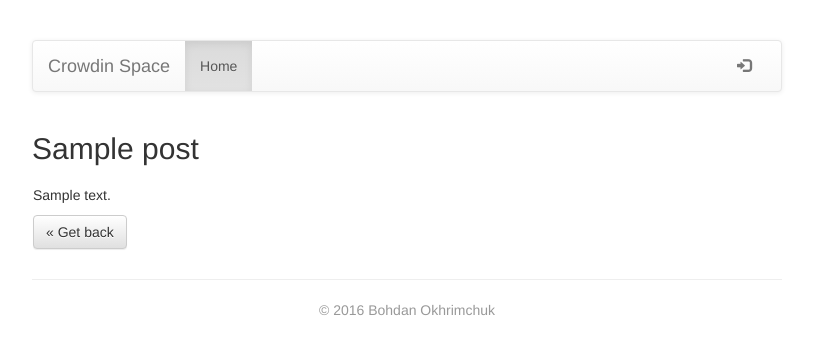
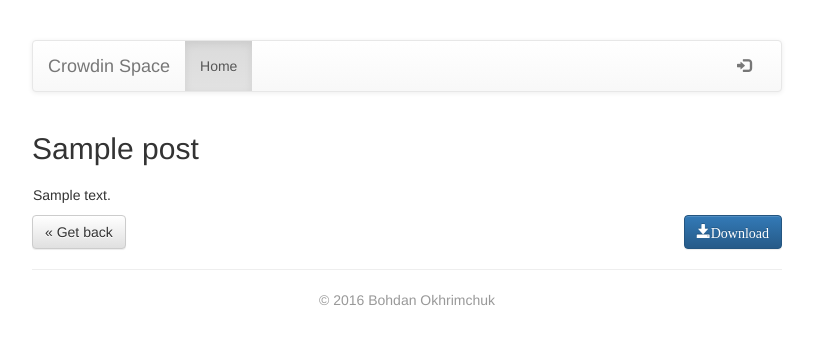
Before and after one commit to BoOkh/Crowdin-task, a PHP site: template app/Views/view.php in a window 1280 px wide. Shown: the top 354 px of the page, without its empty margins (233-1046 px from the left). Run offline with PHP 8.4, Linux system fonts and the light colour scheme; the template is opened without the code that fills it: most values are stand-ins (such as "Sample title", 1, 10 or a date in 2020); data that the repository does not hold is empty.

Commit message:
Make json downloading

```diff
--- a/app/Views/layouts/default.php
+++ b/app/Views/layouts/default.php
@@ -28,11 +28,11 @@
                             <span class="icon-bar"></span>
                             <span class="icon-bar"></span>
                         </button>
-                        <a class="navbar-brand" href="#">Crowdin Space</a>
+                        <a class="navbar-brand" href="/">Crowdin Space</a>
                     </div>
                     <div id="navbar" class="navbar-collapse collapse">
                         <ul class="nav navbar-nav">
-                            <li class="active"><a href="#">Home</a></li>
+                            <li class="active"><a href="/">Home</a></li>
                         </ul>
                         <ul class="nav navbar-nav navbar-right">
                             <li><a href="/auth"><span class="glyphicon glyphicon-log-in"></span></a></li>
--- a/app/Views/view.php
+++ b/app/Views/view.php
@@ -2,11 +2,18 @@
 $this->title = $post['title'];
 $this->metaDescription = $post['description'];
 ?>
-<div class="posts">
+<div class="posts" id="post" post-id="<?= $post['id'] ?>">
     <div class="col-md-8 col-md-offset-2">
-        <h2><?=$post['title']?></h2>
-        <p class="created-at"><?=\App\Core\Helper::convertDate($post['created_at'])?></p>
-        <p><?=$post['description']?></p>
-        <p><a class="btn btn-default" href="/" role="button">&laquo; Get back</a></p>
+        <h2><?= $post['title'] ?></h2>
+        <p class="created-at"><?= \App\Core\Helper::convertDate($post['created_at']) ?></p>
+        <p><?= $post['description'] ?></p>
+        <div class="row">
+            <div class="col-md-6 col-xs-6">
+                <a class="btn btn-default" href="/" role="button">&laquo; Get back</a>
+            </div>
+            <div class="col-md-6 col-xs-6 text-right" id="download_btn">
+                <a class="btn btn-primary" id="download_post"><span class="glyphicon glyphicon-save">Download</span></a>
+            </div>
+        </div>
     </div>
 </div>
--- a/app/routes.php
+++ b/app/routes.php
@@ -3,3 +3,4 @@
 $router->get('', 'PagesController@getHome');
 $router->get('post/([0-9]+)', 'PagesController@getPost@$1');
 $router->post('posts', 'PagesController@postPosts');
+$router->post('post', 'PagesController@postPost');
```
Also changed, not shown: app/Controllers/PagesController.php (+11 -4 lines), public/js/app.js.
